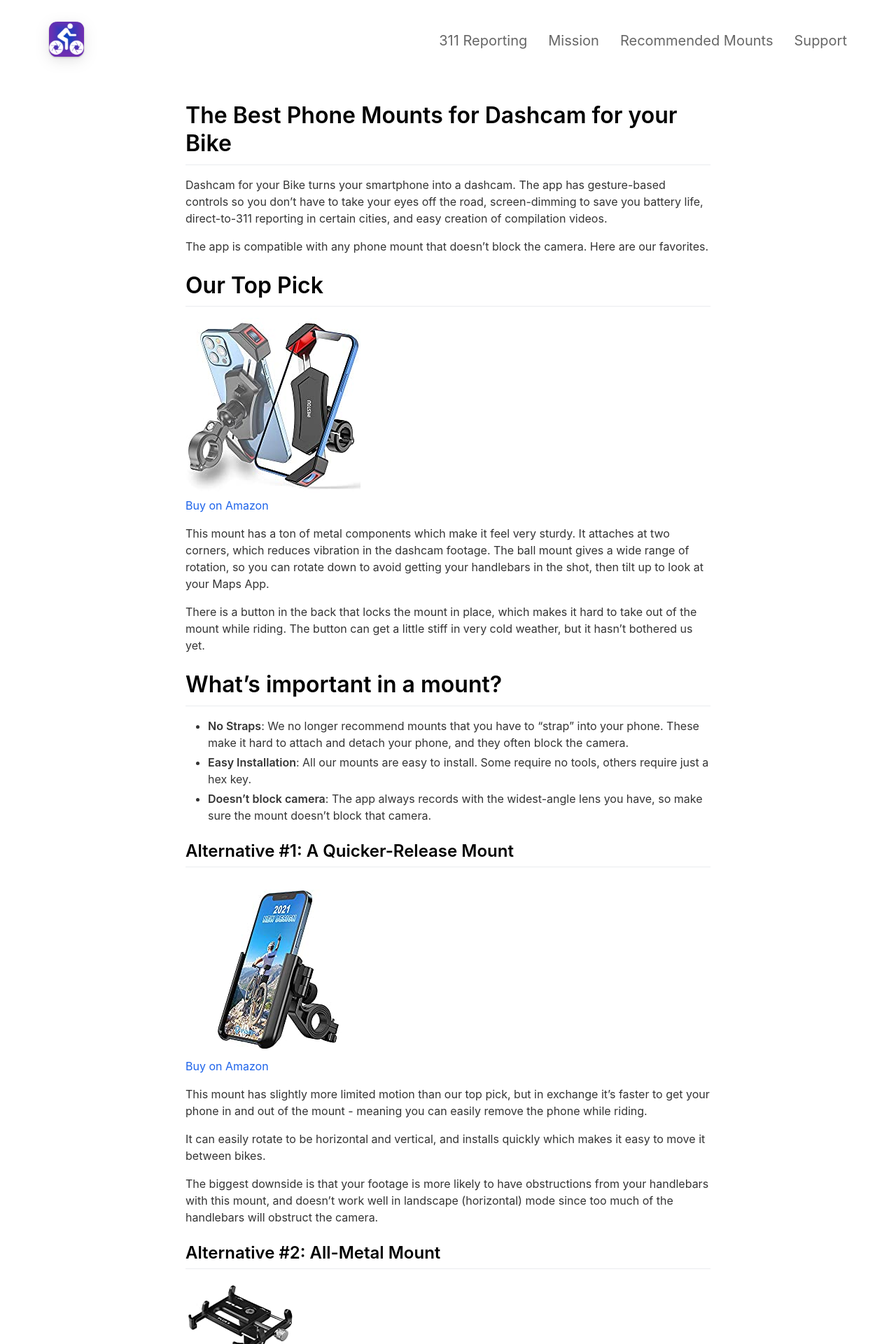
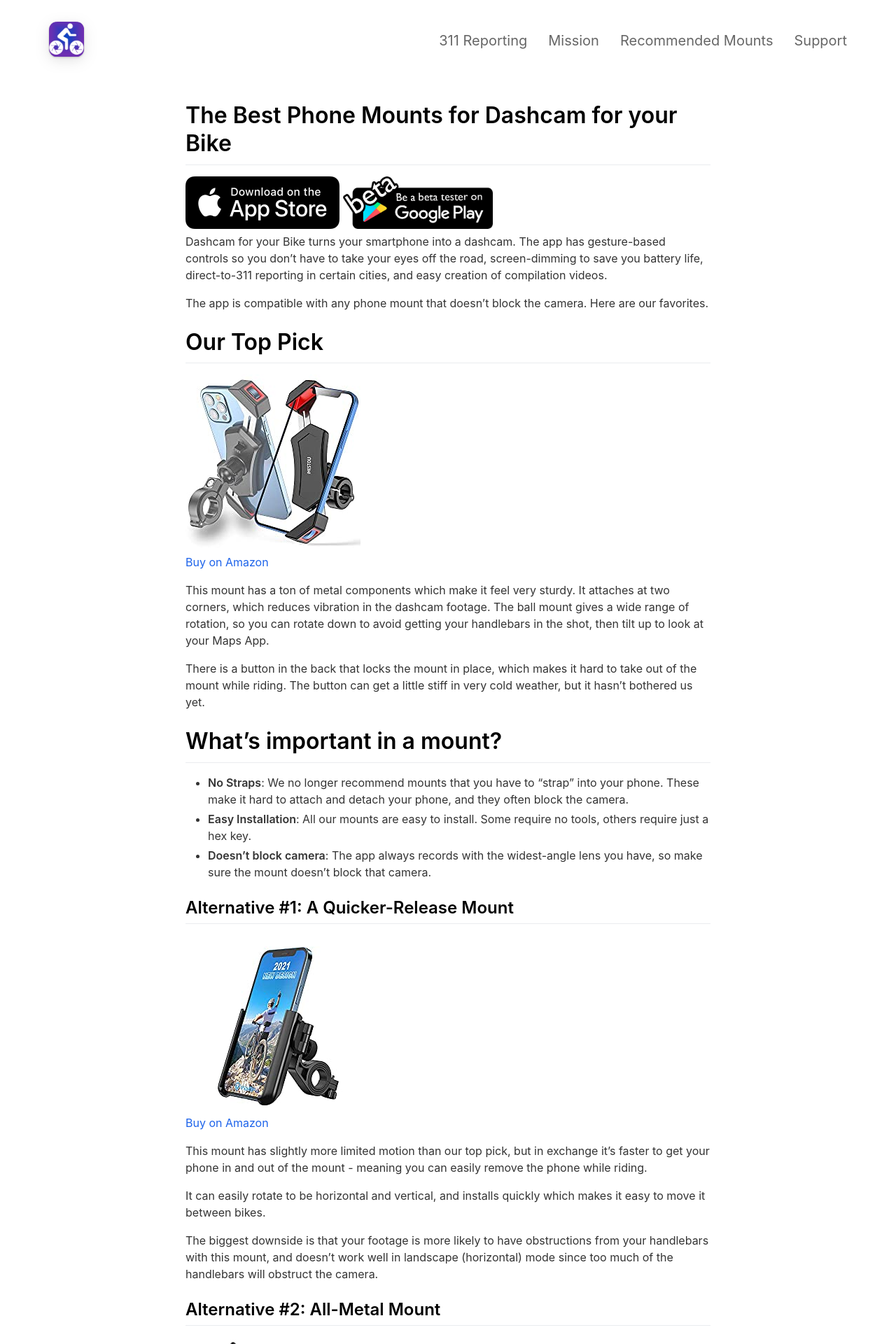
Before and after one commit to dashcambike/dashcam-for-your-bike-site, a Jekyll site: the page built from _pages/mounts.md, in a window 1280 px wide. Shown: the top 1920 px of the page at 70% size. Built offline with Jekyll 4.4.1, drawn with Linux system fonts in a browser that asks for light colours; nearby versions of some CDN libraries.

Commit message:
download link on mounts page

```diff
--- a/_pages/mounts.md
+++ b/_pages/mounts.md
@@ -5,6 +5,12 @@
 ---
 
 # The Best Phone Mounts for Dashcam for your Bike
+<div>
+    <a class="appStoreLink" href="{{site.appstore_link}}"><img class="appStore" src="/assets/appstore.png"></a>
+    {% if site.playstore_link %}
+        <a class="playStoreLink" href="{{site.playstore_link}}"><img class="playStore" src="/assets/androidbeta.png"></a>
+    {% endif %}
+</div>
 Dashcam for your Bike turns your smartphone into a dashcam.
 The app has gesture-based controls so you don't have to take your eyes off the road, screen-dimming to save you battery life, direct-to-311 reporting in certain cities, and easy creation of compilation videos.
 
```
